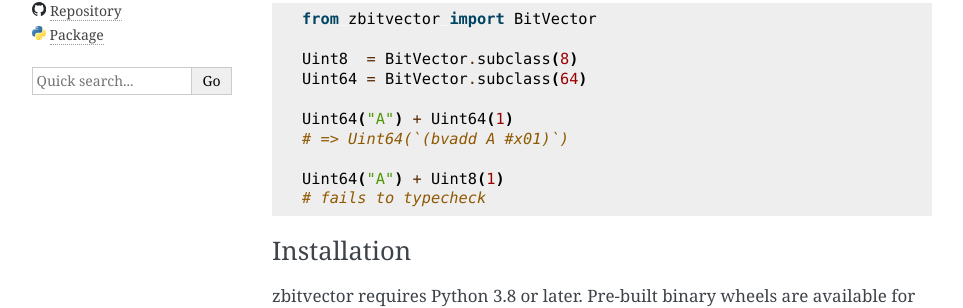
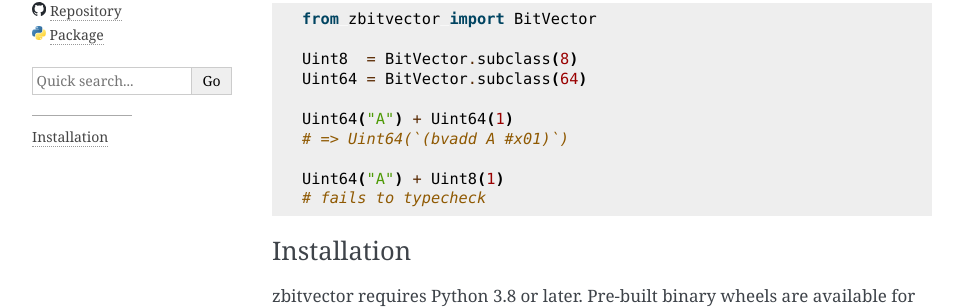
Before and after one commit to btidor/zbitvector, a Sphinx documentation site: the page built from docs/source/index.rst, in a window 1280 px wide. Shown: the part 132-440 px from the top of the page, without its empty margins (148-1111 px from the left). Built offline with Sphinx 7.4.7, drawn with Linux system fonts in a browser that asks for light colours.

Commit message:
Docs: migrate styles to CSS, sidebar headings

```diff
--- a/docs/source/_static/custom.css
+++ b/docs/source/_static/custom.css
@@ -9,3 +9,8 @@ div.body h2 {
 div.body h3, div.body h4, div.body h5 {
     font-size: 100%;
 }
+
+#searchbox {
+    display: none; /* removed by js */
+    margin: 20px 0 20px 0;
+}
--- a/docs/source/_templates/sidebar.html
+++ b/docs/source/_templates/sidebar.html
@@ -62,7 +62,7 @@
 </p>
 
 {%- if pagename != "search" and builder != "singlehtml" %}
-<div id="searchbox" style="display: none; margin-top: 20px;" role="search">
+<div id="searchbox" role="search">
     <div class="searchformwrapper">
         <form class="search" action="{{ pathto('search') }}" method="get">
             <input type="text" name="q" placeholder="Quick search..." aria-labelledby="searchlabel" autocomplete="off" autocorrect="off" autocapitalize="off" spellcheck="false" />
@@ -72,3 +72,9 @@
 </div>
 <script>document.getElementById('searchbox').style.display = "block"</script>
 {%- endif %}
+
+<hr />
+
+<div id="localtoc">
+{{ toc }}
+</div>
--- a/docs/source/conf.py
+++ b/docs/source/conf.py
@@ -19,7 +19,7 @@ html_theme = "alabaster"
 html_static_path = ["_static"]
 html_css_files = ["custom.css"]
 
-html_sidebars = {"**": ["sidebar.html", "localtoc.html", "relations.html"]}
+html_sidebars = {"**": ["sidebar.html", "relations.html"]}
 html_theme_options = {
     "show_powered_by": False,
 }
```
